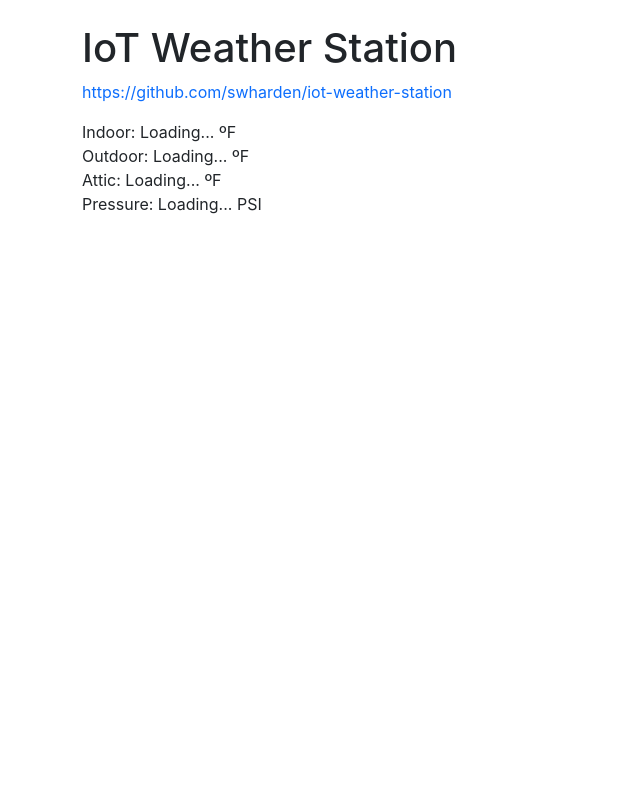
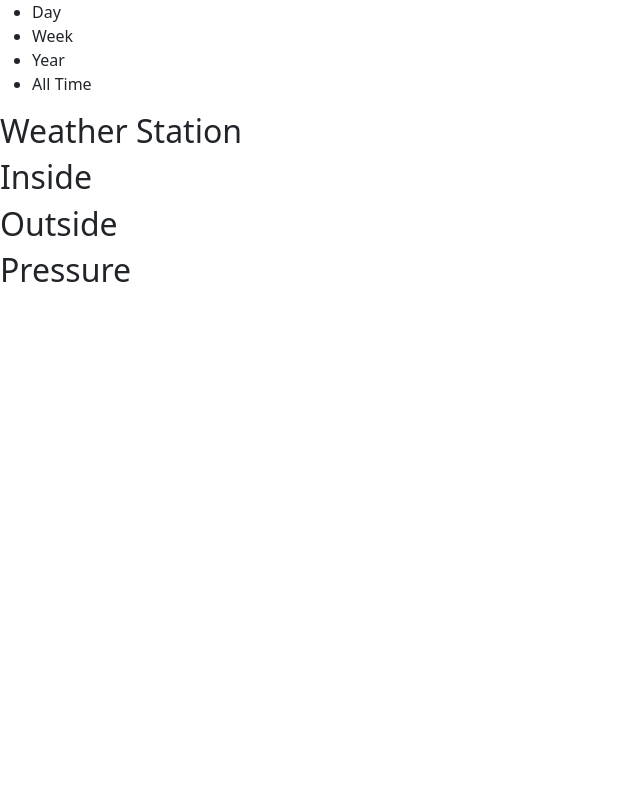
Before and after one commit to swharden/iot-weather-station, a React (Create React App) app in the folder src/frontend/: page / in a window 1280 px wide. Shown: the top 800 px of the page, without its empty margins (0-640 px from the left). Built offline with nearby package versions, Linux system fonts and the light colour scheme; no server answers.

Commit message:
Got react running and add structure

```diff
--- a/src/frontend/package.json
+++ b/src/frontend/package.json
@@ -8,6 +8,7 @@
     "@testing-library/user-event": "^13.5.0",
     "react": "^18.2.0",
     "react-dom": "^18.2.0",
+    "react-router-dom": "^6.11.2",
     "react-scripts": "5.0.1",
     "web-vitals": "^2.1.4"
   },
--- a/src/frontend/public/index.html
+++ b/src/frontend/public/index.html
@@ -5,20 +5,34 @@
     <meta charset="utf-8">
     <meta name="viewport" content="width=device-width, initial-scale=1">
     <title>IoT Weather Station</title>
-    <link href="https://cdn.jsdelivr.net/npm/bootstrap@5.3.0-alpha3/dist/css/bootstrap.min.css" rel="stylesheet"
-        integrity="sha384-KK94CHFLLe+nY2dmCWGMq91rCGa5gtU4mk92HdvYe+M/SXH301p5ILy+dN9+nJOZ" crossorigin="anonymous">
-    <style>
-        a {
-            text-decoration: none;
-        }
+    <link href="https://cdn.jsdelivr.net/npm/bootstrap@5.3.0-alpha3/dist/css/bootstrap.min.css"
+        rel="stylesheet"
+        integrity="sha384-KK94CHFLLe+nY2dmCWGMq91rCGa5gtU4mk92HdvYe+M/SXH301p5ILy+dN9+nJOZ"
+        crossorigin="anonymous">
 
-        a:hover {
-            text-decoration: underline;
-        }
-    </style>
+    <link rel="preconnect" href="https://fonts.googleapis.com">
+    <link rel="preconnect" href="https://fonts.gstatic.com" crossorigin>
+    <link href="https://fonts.googleapis.com/css2?family=Montserrat:wght@300;400&display=swap"
+        rel="stylesheet">
+
 </head>
 
+
+
 <body>
+    <noscript>You need to enable JavaScript to run this app.</noscript>
+    <div id="root"></div>
+
+
+
+
+
+
+
+
+
+
+    <!-- <body>
     <div class="container my-4">
         <h1>IoT Weather Station</h1>
 
@@ -199,6 +213,7 @@
             .then(response => response.text())
             .then(data => updateChart(data));
     </script>
+</body> -->
 </body>
 
 </html>
--- a/src/frontend/src/App.css
+++ b/src/frontend/src/App.css
@@ -1,38 +1,26 @@
-.App {
-  text-align: center;
+.Montserrat {
+  font-family: 'Montserrat', sans-serif;
 }
 
-.App-logo {
-  height: 40vmin;
-  pointer-events: none;
+:root {
+  --dark: #1E1E1E;
+
+
 }
 
-@media (prefers-reduced-motion: no-preference) {
-  .App-logo {
-    animation: App-logo-spin infinite 20s linear;
-  }
+/* All color are WCAG AAA:Pass !
+*/
+
+/* sidebar */
+
+
+.sidebar {
+  color: ;
 }
 
-.App-header {
-  background-color: #282c34;
-  min-height: 100vh;
-  display: flex;
-  flex-direction: column;
-  align-items: center;
-  justify-content: center;
-  font-size: calc(10px + 2vmin);
-  color: white;
+/* sidebar */
+
+.whiteCard {
+  background-color: white;
+  box-shadow: 5px 5px 2px 1px grey;
 }
-
-.App-link {
-  color: #61dafb;
-}
-
-@keyframes App-logo-spin {
-  from {
-    transform: rotate(0deg);
-  }
-  to {
-    transform: rotate(360deg);
-  }
-}
--- a/src/frontend/src/App.js
+++ b/src/frontend/src/App.js
@@ -1,25 +1,28 @@
-import logo from './logo.svg';
-import './App.css';
+
+
+
+import * as React from 'react';
+import { BrowserRouter as Router, Routes, Route } from 'react-router-dom';
+
+
+import Front from './Pages/Front.js';
+
+
+
+import './App.css'; // Import the CSS file
+
 
 function App() {
   return (
-    <div className="App">
-      <header className="App-header">
-        <img src={logo} className="App-logo" alt="logo" />
-        <p>
-          Edit <code>src/App.js</code> and save to reload.
-        </p>
-        <a
-          className="App-link"
-          href="https://reactjs.org"
-          target="_blank"
-          rel="noopener noreferrer"
-        >
-          Learn React
-        </a>
-      </header>
+    <div className='background'>
+
+      <Router>
+        <Routes>
+          <Route path="/" element={<Front />} />
+        </Routes>
+      </Router>
     </div>
-  );
+  )
 }
 
 export default App;
--- a/src/frontend/src/Pages/Front.js
+++ b/src/frontend/src/Pages/Front.js
@@ -0,0 +1,25 @@
+
+
+
+
+
+function Front() {
+    return (
+        <div>
+
+            <h2>Weather Station</h2>
+            <div>
+
+            </div>
+            <h2>Inside</h2>
+            <div>
+                <h2>Outside</h2>
+                <div></div>
+            </div>
+            <h2>Pressure</h2>
+            <div></div>
+
+        </div>
+    )
+}
+export default Front;
--- /dev/null
+++ b/src/frontend/src/Pages/Sidebar.js
@@ -0,0 +1,16 @@
+
+
+function Sidebar() {
+    return (
+        <div className="sidebar">
+
+            <ul>
+                <li>Day</li>
+                <li>Week</li>
+                <li>Year</li>
+                <li>All Time</li>
+            </ul>
+        </div>
+    )
+}
+export default Sidebar;
--- a/src/frontend/src/index.css
+++ b/src/frontend/src/index.css
@@ -1,4 +1,4 @@
-body {
+/* body {
   margin: 0;
   font-family: -apple-system, BlinkMacSystemFont, 'Segoe UI', 'Roboto', 'Oxygen',
     'Ubuntu', 'Cantarell', 'Fira Sans', 'Droid Sans', 'Helvetica Neue',
@@ -10,4 +10,4 @@ body {
 code {
   font-family: source-code-pro, Menlo, Monaco, Consolas, 'Courier New',
     monospace;
-}
+} */
--- a/src/frontend/src/index.js
+++ b/src/frontend/src/index.js
@@ -1,13 +1,23 @@
 import React from 'react';
 import ReactDOM from 'react-dom/client';
 import './index.css';
+import reportWebVitals from './reportWebVitals';
+
+
+
+
+// inports of parts
 import App from './App';
-import reportWebVitals from './reportWebVitals';
+import Sidebar from './Pages/Sidebar';
+
 
 const root = ReactDOM.createRoot(document.getElementById('root'));
 root.render(
   <React.StrictMode>
+
+    <Sidebar />
     <App />
+
   </React.StrictMode>
 );
 
```
Also changed, not shown: src/frontend/src/Pages/Modules/MiniData.js (added, +18 -0 lines), src/frontend/src/Pages/Modules/Modwhite.js (added, +11 -0 lines), src/frontend/src/Pages/Modules/Arrow.js (added), 1 other file (tests, documents, lock files or other folders).
